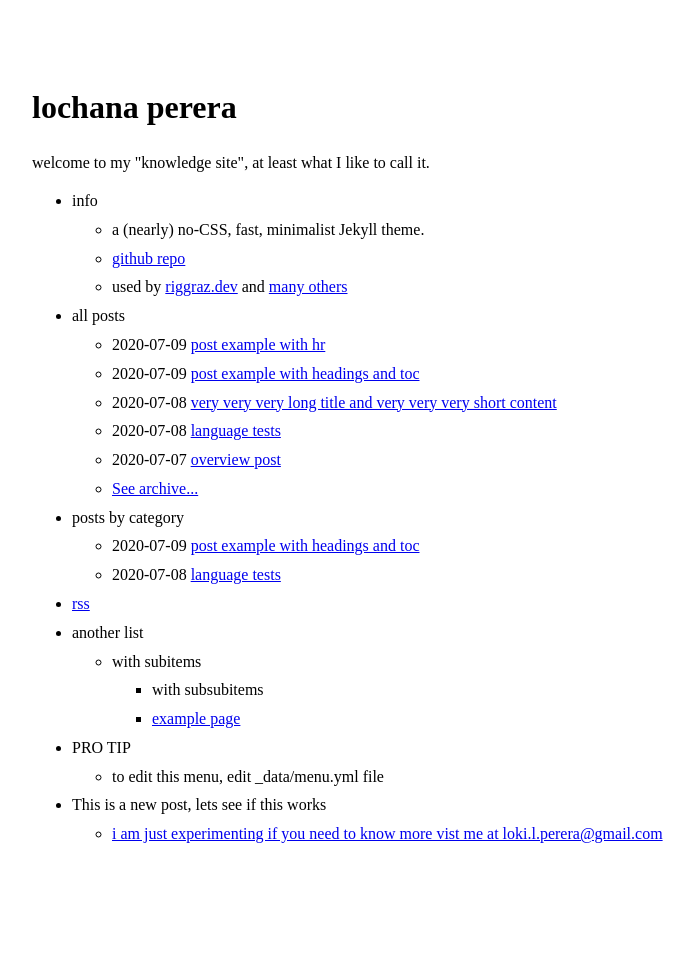
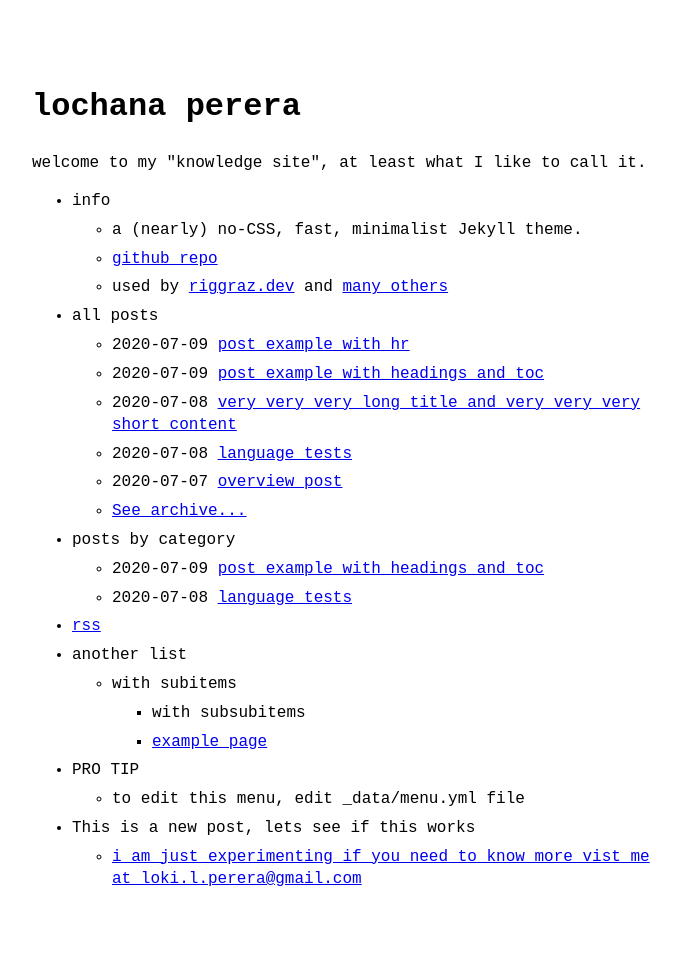
Before and after one commit to riggraz/no-style-please, a Jekyll site: the page built from index.md, in a window 1280 px wide. Shown: the whole page, without its empty margins (288-982 px from the left). Built offline with Jekyll 4.4.1, drawn with Linux system fonts in a browser that asks for light colours; before the commit the page ends 926 px from its top, so only the background shows below that.

Commit message:
revert to original font

```diff
--- a/_sass/no-style-please.scss
+++ b/_sass/no-style-please.scss
@@ -25,7 +25,7 @@ html { height: 100%; }
 
 body {
   color: black;
-  font-family: JetBrains Mono;
+  font-family: monospace;
   font-size: 16px;
   line-height: 1.4;
   margin: 0;
```
